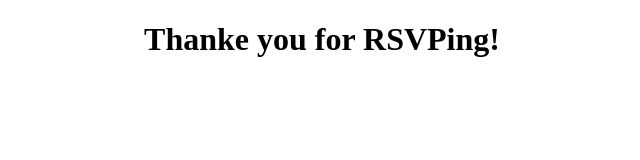
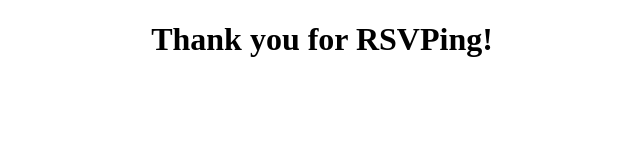
Before and after one commit to MasonTheBiker/MasonTheBiker.github.io, a plain HTML site: page index.html in a window 1280 px wide. Shown: the whole page, without its empty margins (318-958 px from the left). Drawn offline with Linux system fonts and the light colour scheme.

Commit message:
Update index.html

```diff
--- a/index.html
+++ b/index.html
@@ -10,6 +10,6 @@
         </style>
     </head>
     <body>
-	    <h1 id = "title">Thanke you for RSVPing!</h1>
+	    <h1 id = "title">Thank you for RSVPing!</h1>
 </body>
 	</html>
```
